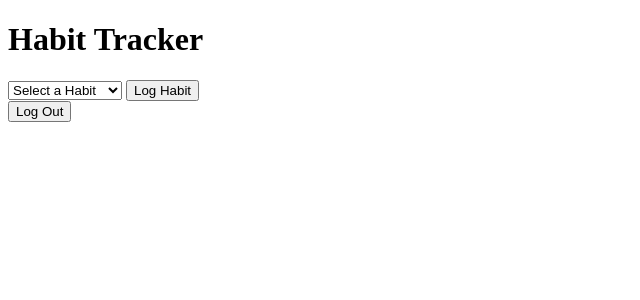
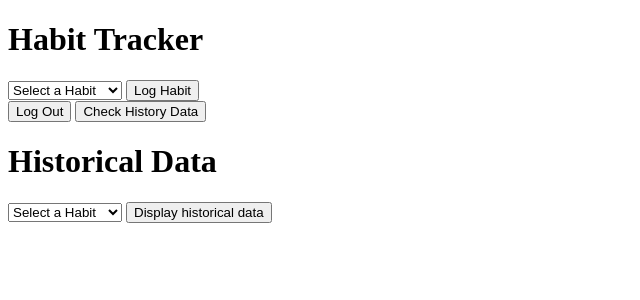
Before and after one commit to JingqiZhang1102/Datastore_Tracking_Habits, a Flask app: page /log_page in a window 1280 px wide. Shown: the top 300 px of the page, without its empty margins (0-640 px from the left). Run offline with Flask 3, Linux system fonts and the light colour scheme.

Commit message:
make hist data a new single page, fetch with GET request cannot contain body, so use POST instead

```diff
--- a/app.py
+++ b/app.py
@@ -6,9 +6,11 @@ from google.appengine.api import memcache # memcache for efficiency
 from datetime import datetime
 
 import os
-os.environ["GCLOUD_PROJECT"] = "datastore-tutorial-445100"
+# os.environ["GCLOUD_PROJECT"] = "datastore-tutorial-445100"
+os.environ["GCLOUD_PROJECT"] = "datastore-exercise1"
 
 app = Flask(__name__)
+# try to fix memcache RPC call error, not working now
 app.wsgi_app = wrap_wsgi_app(app.wsgi_app)
 
 # for session to record user_id
@@ -29,6 +31,10 @@ def log_page():
 @app.route('/register')
 def register():
     return render_template("register.html")
+
+@app.route('/hist_data')
+def hist_data():
+    return render_template("hist_data.html")
 
 # log daily habit into the database
 @app.route('/log_habit', methods=['POST'])
@@ -70,7 +76,7 @@ def log_habit():
     # Update Streak in Memcache
     # streak = calculate_streak(user_id, habit_id)
     streak = 1
-    memcache.set(key=streak_cache_key, value=streak, time=3600) # save for 1 hr # this is the first place where RPC Call error was raised
+    # memcache.set(key=streak_cache_key, value=streak, time=3600) # save for 1 hr # this is the first place where RPC Call error was raised
 
     # Update Logged Days in Memcache
     # logged_days = memcache.get(month_cache_key) or set()
@@ -86,7 +92,7 @@ def user_register():
     user_id = data.get('user_id')
     user_pwd = data.get('user_pwd')
 
-    print(user_id, user_pwd)
+    # print(user_id, user_pwd)
 
     user_kind = "User"
 
@@ -130,5 +136,32 @@ def user_login():
         return jsonify({"success": True}), 200
     return jsonify({"success": False, "message": "User ID or Password Incorrect!"}), 404
 
+# try to get historical data
+@app.route('/hist_habit', methods=['POST'])
+def hist_habit():
+    data = request.get_json()
+    print(data)
+    # grab user id from the current session
+    if 'user_id' in session:
+        user_id = session['user_id']
+    else:
+        return jsonify({"success": False, "message": "User ID not properly recorded in session!"}), 404
+    # get habit id from the request
+    habit_id = data.get('habit_id')
+
+    habit_kind = "HabitLog"
+
+    # check database
+    query = datastore_client.query(kind=habit_kind)
+    query.add_filter(filter=datastore.query.PropertyFilter("user_id", "=", user_id))
+    query.add_filter(filter=datastore.query.PropertyFilter("habit_id", "=", habit_id))
+
+    # Execute the query
+    results = list(query.fetch())
+    data = [{'date': row['last_log_date']} for row in results]
+    return jsonify(data)
+
+
+
 if __name__ == "__main__":
     app.run(debug=True, host="127.0.0.1", port=8080)
--- a/app.yaml
+++ b/app.yaml
@@ -1,2 +1,2 @@
 runtime: python39
-entrypoint: gunicorn -b :$PORT app:app
+# entrypoint: gunicorn -b :$PORT app:app
--- a/templates/log_page.html
+++ b/templates/log_page.html
@@ -7,6 +7,7 @@
         .day { padding: 10px; text-align: center; border: 1px solid #ddd; }
         .logged { background-color: lightgreen; }
         .header { font-weight: bold; }
+        .data-window{ max-height: 300px; overflow-y: auto; padding: 10px; background-color: #f9f9f9;}
     </style>
 </head>
 <body>
@@ -25,20 +26,35 @@
         <button type="submit">Log Habit</button>
     </form>
 
-    <!-- Delete Today's Habit -->
+    <!-- Log Out from Current Account -->
     <button id="logoutButton">Log Out</button>
+
+    <!-- Head to history data page -->
+    <button id="histdataButton">Check History Data</button>
 
     <!-- Delete Today's Habit -->
     <!-- <button id="deleteButton">Delete Today's Habit</button> -->
 
-    <!-- Calendar Visualization -->
-    <!-- <h2>Calendar View</h2>
-    <div id="calendar" class="calendar"></div> -->
+    <!-- Historical Data Display -->
+    <h1>Historical Data</h1>
+    <form id="histForm">
+        <select id="hist_habit_id" required>
+            <option value="" disabled selected>Select a Habit</option>
+            <option value="exercise">Exercise</option>
+            <option value="breakfast">Have Breakfast</option>
+            <option value="hydration">Hydration</option>
+            <option value="reading">Reading</option>
+        </select>
+        <button type="submit">Display historical data</button>
+        <!-- <div id=""data-window" class=""data-window">
+            <p>No historical data now. Please select a habit to display.</p>
+        </div> -->
+    </form>
 
     <script>
         const logForm = document.getElementById("logForm");
         //const deleteButton = document.getElementById("deleteButton");
-        //const calendarDiv = document.getElementById("calendar");
+        const histForm = document.getElementById("histForm");
 
         // Log Habit
         logForm.addEventListener("submit", async (e) => {
@@ -76,32 +92,71 @@
             window.location.href = "/";
         });
 
-        // Delete Today's Habit
-        deleteButton.addEventListener("click", async () => {
-            const formData = new FormData(logForm);
-            await fetch('/delete_today_habit', { method: "POST", body: formData });
-            alert("Today's habit deleted!");
+        histdataButton.addEventListener("click", async () => {
+            window.location.href = "/hist_data";
         });
 
-        // Calendar View
-        async function fetchCalendar() {
-            const user_id = document.getElementById("user_id").value;
-            const habit_id = document.getElementById("habit_id").value;
-            const response = await fetch(`/get_calendar_logs?user_id=${user_id}&habit_id=${habit_id}`);
-            const data = await response.json();
+        // // Delete Today's Habit
+        // deleteButton.addEventListener("click", async () => {
+        //     const formData = new FormData(logForm);
+        //     await fetch('/delete_today_habit', { method: "POST", body: formData });
+        //     alert("Today's habit deleted!");
+        // });
 
-            calendarDiv.innerHTML = "";
-            for (let day = 1; day <= 31; day++) {
-                const cell = document.createElement("div");
-                cell.textContent = day;
-                cell.classList.add("day");
-                if (data.logged_days.includes(day)) cell.classList.add("logged");
-                calendarDiv.appendChild(cell);
+        // display historical data
+        if (!histForm) {
+            console.log("histform not exist")
+        }
+        histForm.addEventListener("submit", async (e) => {
+            e.preventDefault();
+
+            console.log("pressed hist submit button!")
+            // collect data from frontend
+            const formData = new FormData(histForm);
+            const habitId = document.getElementById("hist_habit_id").value;
+            //const dataWindow = document.getElementById("data-window");
+
+            console.log(habitId)
+
+            if (!habitId) {
+                alert("Please select a habit!")
+                console.log("habitId not detected")
+                return;
             }
-        }
 
-        logForm.addEventListener("submit", fetchCalendar);
-        deleteButton.addEventListener("click", fetchCalendar);
+            try {
+                const response = await fetch('/hist_habit', {
+                    method: 'GET',
+                    headers: {
+                        'Content-Type': 'application/json'
+                    },
+                    body: JSON.stringify({
+                        habit_id: habitId
+                    })
+                });
+
+                // fetch data
+                const data = await response.json();
+                console.log(data)
+
+                // dataWindow.innerHTML = ''; // clear previous historical data
+                // if (data.length === 0) {
+                //     dataWindow.textContent = 'No historical data available.'
+                // } else {
+                //     data.forEach(item => {
+                //         const p = document.createElement('p')
+                //         p.textContent = `${item.last_log_date}`;
+                //         dataWindow.appendChild(p);
+                //     });
+                // }
+            } catch (error) {
+                console.error('Error grabbing historical data: ', error);
+            }
+        });
+
+
+
+        //deleteButton.addEventListener("click", fetchCalendar);
     </script>
 </body>
 </html>
```
Also changed, not shown: templates/hist_data.html (added, +81 -0 lines).
